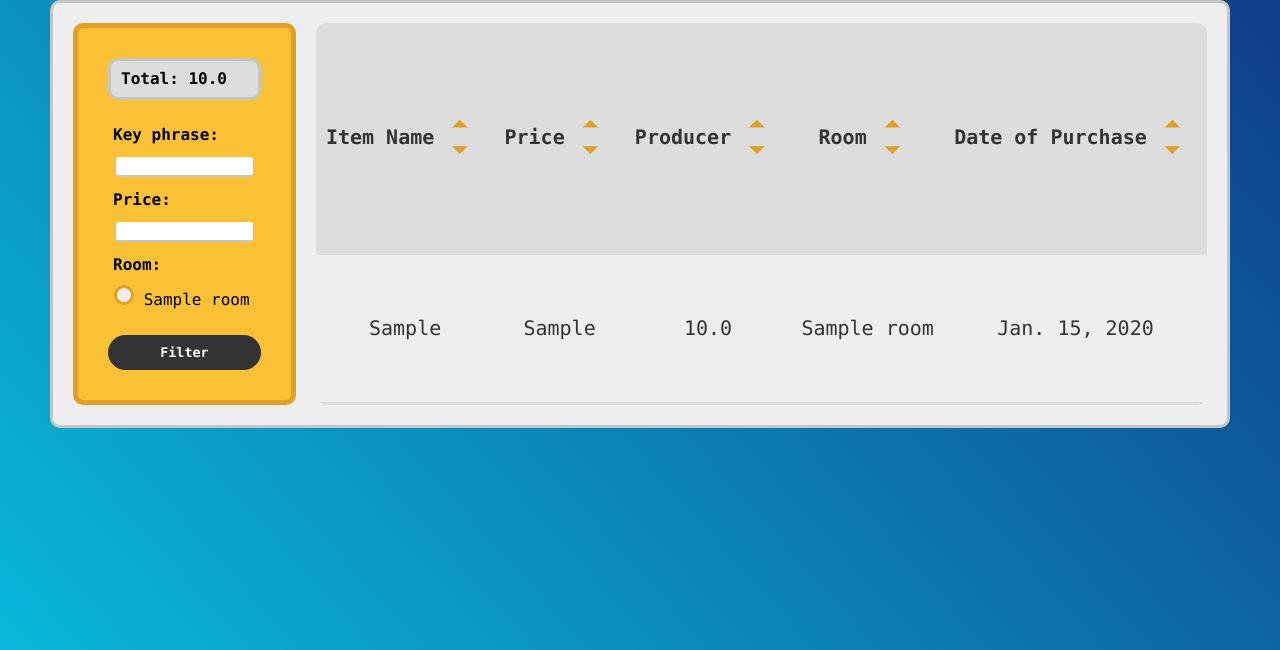
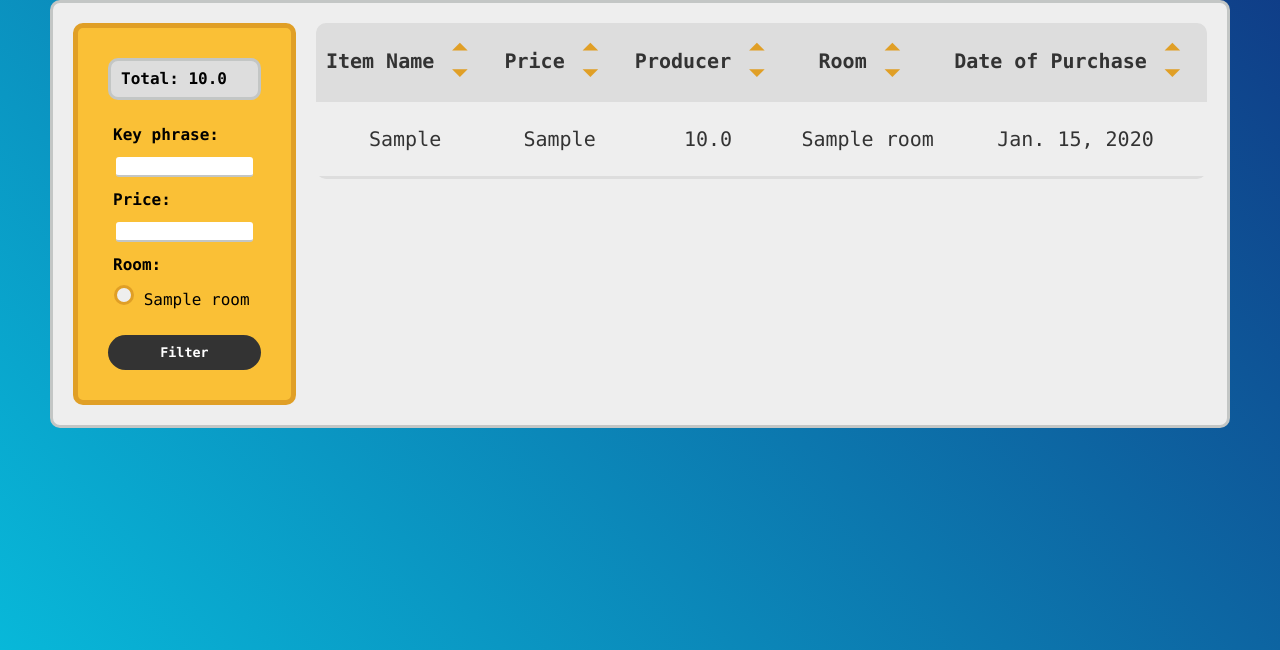
Before and after one commit to MichalDoman/SpendingCalculator, a Django app: page / in a window 1280 px wide. Shown: the part 150-800 px from the top of the page. Run offline with Django 4.2, Linux system fonts and the light colour scheme; tables that the repository leaves empty hold one stand-in row (values such as "Sample post").

Commit message:
version 1.2 - table wrapper fix

```diff
--- a/Renovation/main_app/static/base.css
+++ b/Renovation/main_app/static/base.css
@@ -178,11 +178,12 @@ input::-webkit-inner-spin-button {
     border-collapse: collapse;
     border-radius: 10px;
     overflow: hidden;
+    width: 100%;
 }
 
 .list-table tr {
     border-bottom: 3px solid var(--grey_2);
-    height: 50px;
+    height: 77px;
 }
 
 .list-table th,
--- a/Renovation/main_app/templates/main_app/purchase_list.html
+++ b/Renovation/main_app/templates/main_app/purchase_list.html
@@ -14,6 +14,7 @@
             </form>
         </div>
 
+        <div class="list-table-box">
             <table class="list-table">
                 <tr>
                     <th>
@@ -93,4 +94,5 @@
                 {% endfor %}
             </table>
         </div>
+    </div>
 {% endblock %}
```
Lines whose indentation alone changed are shown as unchanged.
